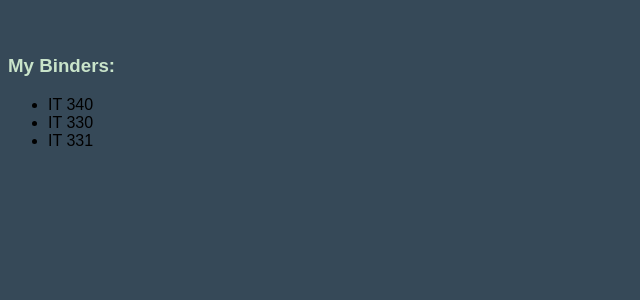
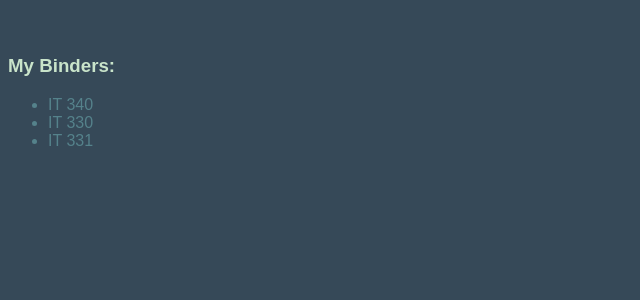
Before and after one commit to jvd25-NJIT/IT340-Final_Project, a PHP site: page /home.php in a window 1280 px wide. Shown: the part 175-475 px from the top of the page, without its empty margins (0-640 px from the left). Run offline with PHP 8.4, Linux system fonts and the light colour scheme.

Commit message:
updated the CSS file and README.md

```diff
--- a/Frontend/styles.css
+++ b/Frontend/styles.css
@@ -11,32 +11,52 @@ body {
     background-color: #364958;
     font-family: Arial, Helvetica, sans-serif;
 } /*
-    - background color of the page = light green ish
+    - background color of the page = dark green ish
     - changes font style
 */
 
 h1, h2, h3 {
     color: #C9E4CA;
-}
+} /*
+    - header color = light green
+*/
 
 p {
     color: #87BBA2;
-}
+} /*
+    - paragraph color = light green
+*/
 
 form[name = "login"] label,
 form[name = "register"] label{
     color: #C9E4CA;
-}
+} /*
+    - labels for the input in login and register page = light green
+*/
 
 form input[type = "text"],
 form input[type = "password"] {
     color: #3B6064;
-}
+} /*
+    - input text in login and register page = dark green
+*/
 
 nav a, a{
     color: #55828B;
-}
+} /*
+    - links = mid green
+*/
 
 nav a:hover, a:hover{
     color: #C9E4CA;
 }
+/*
+    - hover over links = light green
+*/
+
+ul{
+    color: #55828B;
+}
+/*
+    - lists = mid green
+*/
```
Also changed, not shown: Frontend/README.md.
